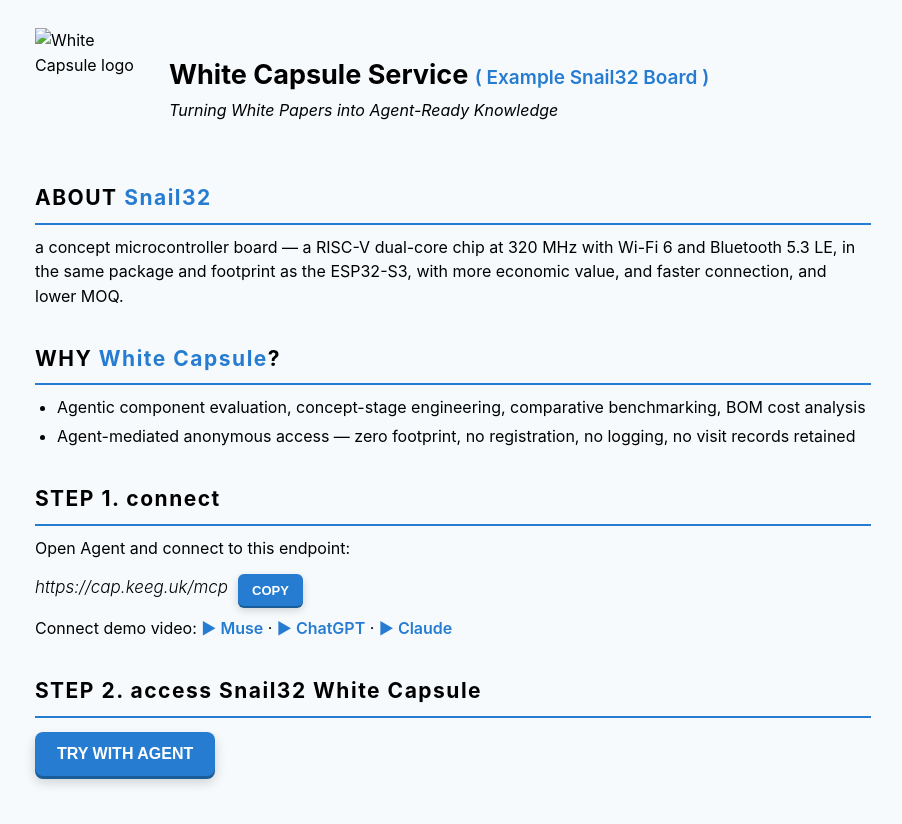
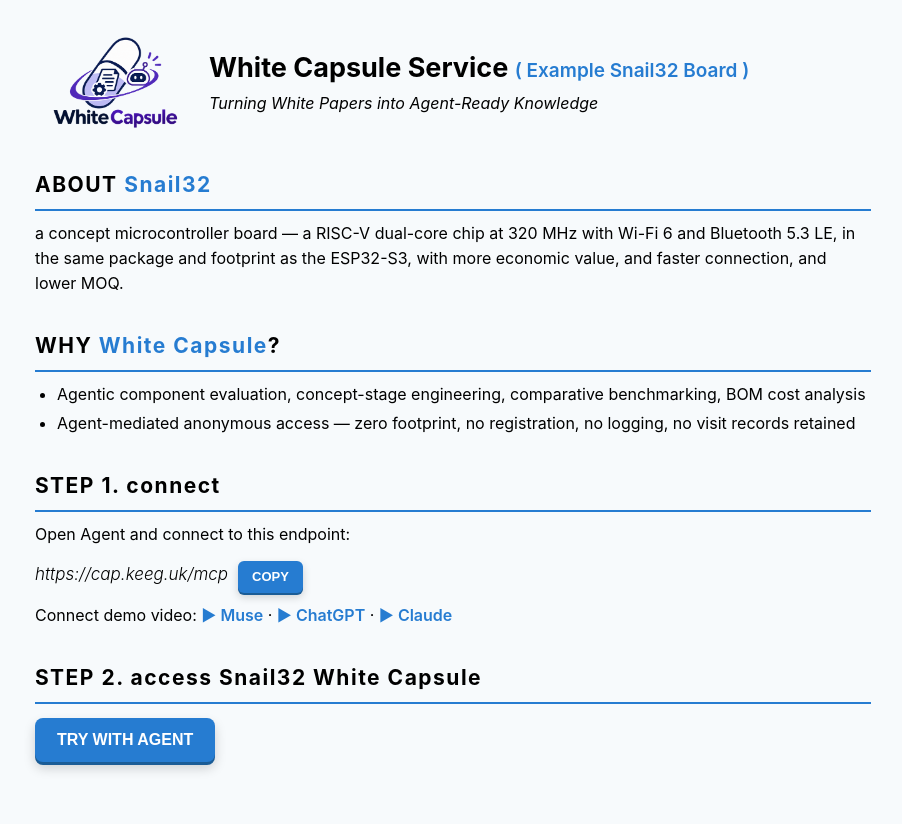
Before and after one commit to 99cBagel/white-capsule, a website: page public/index.html in a window 1280 px wide. Shown: the whole page, without its empty margins (187-1089 px from the left). Drawn offline with Linux system fonts and the light colour scheme.

Commit message:
Use the new logo assets: header uses the M 512 PNG, head icons use the new favicon.ico and S 256 PNG, og:image uses the L 1024 PNG; favicon probe redirect follows

```diff
--- a/public/index.html
+++ b/public/index.html
@@ -4,25 +4,23 @@
 <meta charset="utf-8">
 <meta name="viewport" content="width=device-width, initial-scale=1">
 <title>White Capsule Service (Example Snail32 Board)</title>
-<link rel="icon" href="/assets/favicon.ico" sizes="any">
-<link rel="icon" type="image/svg+xml" href="/assets/white-capsule-logo.svg">
-<link rel="icon" type="image/png" sizes="64x64" href="/assets/icon-64.png">
-<link rel="icon" type="image/png" sizes="256x256" href="/assets/icon-256.png">
-<link rel="apple-touch-icon" href="/assets/icon-256.png">
+<link rel="icon" href="/assets/favicon.ico%20from%20S%20logo" sizes="any">
+<link rel="icon" type="image/png" href="/assets/White%20Capsule%20logo%20S%20256.png">
+<link rel="apple-touch-icon" href="/assets/White%20Capsule%20logo%20S%20256.png">
 <meta name="description" content="Snail32 White Capsule — a concept microcontroller board. Connect an agent to the capsule MCP for spec, comparison, sourcing, and compliance data.">
 <meta name="theme-color" content="#267cd1">
 <meta property="og:type" content="website">
 <meta property="og:url" content="https://cap.keeg.uk/">
 <meta property="og:title" content="White Capsule Service (Example Snail32 Board)">
 <meta property="og:description" content="Turning White Papers into Agent-Ready Knowledge">
-<meta property="og:image" content="https://cap.keeg.uk/assets/logo-1024.png">
+<meta property="og:image" content="https://cap.keeg.uk/assets/White%20Capsule%20logo%20L%201024.png">
 <style>
 * { box-sizing: border-box; }
 body { margin: 0; background: #f7fafc; color: #000; font-family: -apple-system, "Segoe UI", Roboto, Helvetica, Arial, sans-serif; line-height: 1.55; }
 .page { max-width: 880px; margin: 0 auto; padding: 28px 22px 56px; }
 .brand { display: flex; align-items: center; gap: 14px; }
-.brand .logo { width: 120px; height: 120px; flex: none; }
-.brand .logo img { width: 100%; height: 100%; display: block; }
+.brand .logo { width: 160px; flex: none; }
+.brand .logo img { width: 100%; height: auto; display: block; }
 .brand-name { font-size: 27px; font-weight: 700; color: #000; }
 .cb { color: #267cd1; }
 .brand-name .board { font-size: 19px; font-weight: 600; color: #267cd1; }
@@ -46,7 +44,7 @@ button:active, button.is-down { background: #1a5c96; transform: translateY(4px);
 <body>
 <div class="page">
 <div class="brand">
-<div class="logo"><img src="/assets/white-capsule-logo.svg" alt="White Capsule logo"></div>
+<div class="logo"><img src="/assets/White%20Capsule%20logo%20M%20512.png" alt="White Capsule logo"></div>
 <div>
 <div class="brand-name">White Capsule Service <span class="board">( Example Snail32 Board )</span></div>
 <div class="slogan">Turning White Papers into Agent-Ready Knowledge</div>
--- a/src/worker.js
+++ b/src/worker.js
@@ -259,7 +259,7 @@ export default {
     // plus the browser's automatic /favicon.ico probe, which redirects to
     // the single copy in public/assets/.
     if (url.pathname === "/favicon.ico") {
-      return Response.redirect(new URL("/assets/favicon.ico", url), 301);
+      return Response.redirect(new URL("/assets/favicon.ico%20from%20S%20logo", url), 301);
     }
     if (url.pathname === "/health") {
       return json({ status: "ok", server: SERVER_NAME, capsule_version: CAPSULE_VERSION, d1: Boolean(env.DB) });
```
